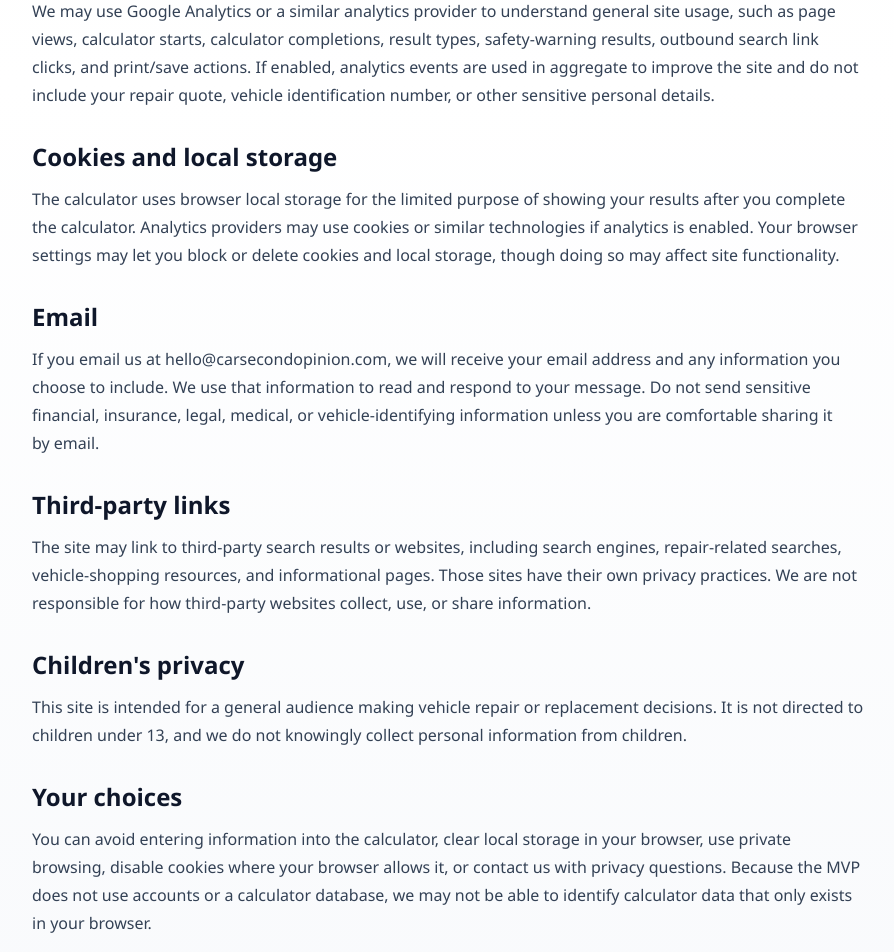
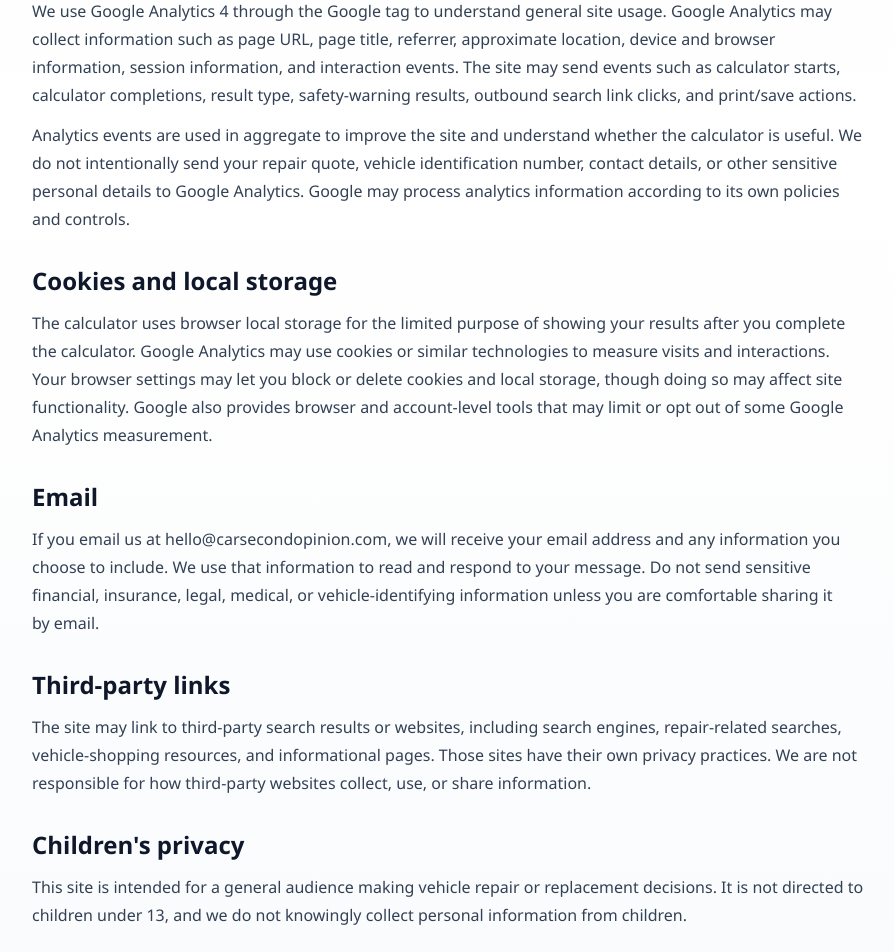
Before and after one commit to jordanstream/repair-or-replace-my-car, a Next.js app: page /privacy in a window 1280 px wide. Shown: the part 860-1812 px from the top of the page, without its empty margins (192-1086 px from the left). Built offline with nearby package versions, Linux system fonts and the light colour scheme; no server answers.

Commit message:
Clarify GA4 privacy disclosures

```diff
--- a/app/privacy/page.tsx
+++ b/app/privacy/page.tsx
@@ -38,17 +38,23 @@ export default function PrivacyPage() {
       </section>
 
       <section>
-        <h2 className="text-2xl font-bold text-ink-950">Google Search Console and analytics</h2>
+        <h2 className="text-2xl font-bold text-ink-950">Google Search Console and Google Analytics</h2>
         <p className="mt-3 leading-7">
           We use Google Search Console to understand how pages appear in Google Search, including search queries,
           impressions, clicks, indexing status, and crawl issues. Search Console is not used to track individual
           calculator inputs.
         </p>
         <p className="mt-3 leading-7">
-          We may use Google Analytics or a similar analytics provider to understand general site usage, such as page
-          views, calculator starts, calculator completions, result types, safety-warning results, outbound search link
-          clicks, and print/save actions. If enabled, analytics events are used in aggregate to improve the site and do
-          not include your repair quote, vehicle identification number, or other sensitive personal details.
+          We use Google Analytics 4 through the Google tag to understand general site usage. Google Analytics may collect
+          information such as page URL, page title, referrer, approximate location, device and browser information,
+          session information, and interaction events. The site may send events such as calculator starts, calculator
+          completions, result type, safety-warning results, outbound search link clicks, and print/save actions.
+        </p>
+        <p className="mt-3 leading-7">
+          Analytics events are used in aggregate to improve the site and understand whether the calculator is useful.
+          We do not intentionally send your repair quote, vehicle identification number, contact details, or other
+          sensitive personal details to Google Analytics. Google may process analytics information according to its own
+          policies and controls.
         </p>
       </section>
 
@@ -56,9 +62,10 @@ export default function PrivacyPage() {
         <h2 className="text-2xl font-bold text-ink-950">Cookies and local storage</h2>
         <p className="mt-3 leading-7">
           The calculator uses browser local storage for the limited purpose of showing your results after you complete
-          the calculator. Analytics providers may use cookies or similar technologies if analytics is enabled. Your
-          browser settings may let you block or delete cookies and local storage, though doing so may affect site
-          functionality.
+          the calculator. Google Analytics may use cookies or similar technologies to measure visits and interactions.
+          Your browser settings may let you block or delete cookies and local storage, though doing so may affect site
+          functionality. Google also provides browser and account-level tools that may limit or opt out of some Google
+          Analytics measurement.
         </p>
       </section>
 
@@ -94,9 +101,9 @@ export default function PrivacyPage() {
         <h2 className="text-2xl font-bold text-ink-950">Your choices</h2>
         <p className="mt-3 leading-7">
           You can avoid entering information into the calculator, clear local storage in your browser, use private
-          browsing, disable cookies where your browser allows it, or contact us with privacy questions. Because the MVP
-          does not use accounts or a calculator database, we may not be able to identify calculator data that only exists
-          in your browser.
+          browsing, disable or delete cookies where your browser allows it, use available Google privacy controls, or
+          contact us with privacy questions. Because the MVP does not use accounts or a calculator database, we may not
+          be able to identify calculator data that only exists in your browser.
         </p>
       </section>
 
--- a/app/terms/page.tsx
+++ b/app/terms/page.tsx
@@ -72,6 +72,16 @@ export default function TermsPage() {
       </section>
 
       <section>
+        <h2 className="text-2xl font-bold text-ink-950">Analytics and site measurement</h2>
+        <p className="mt-3 leading-7">
+          We may use Google Search Console, Google Analytics 4, hosting logs, and similar tools to understand search
+          visibility, page usage, calculator engagement, technical errors, and general site performance. Analytics data
+          is not a professional review of your vehicle, repair quote, finances, insurance, or purchasing decision. More
+          detail is provided in the privacy policy.
+        </p>
+      </section>
+
+      <section>
         <h2 className="text-2xl font-bold text-ink-950">Your responsibilities</h2>
         <p className="mt-3 leading-7">
           You are responsible for the accuracy of the information you enter, the assumptions you choose, and the repair,
```
